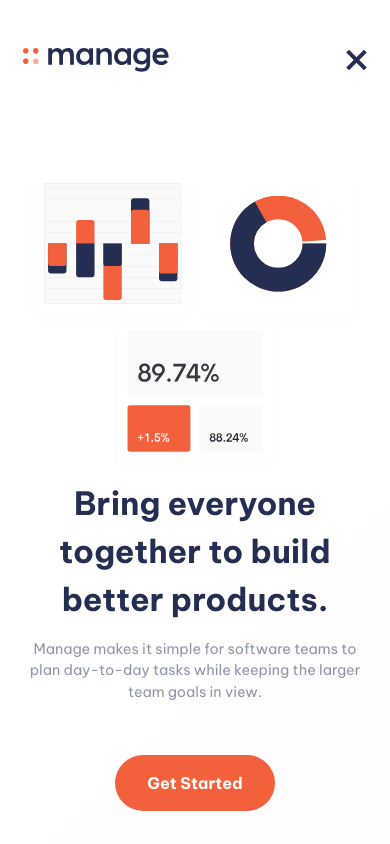
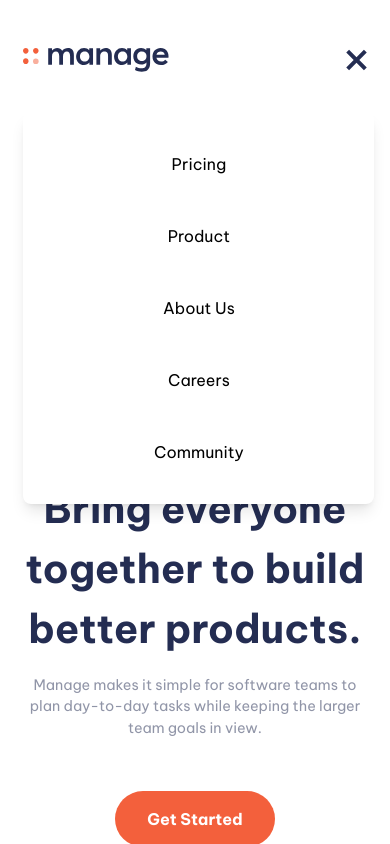
Before and after one commit to iRaYzEn/landing-page, a Next.js app: page / in a window 390 px wide. Both pictures are taken after a click on the button 354 px from the left and 60 px from the top of the page. Shown: the top 844 px of the page. Built offline with nearby package versions, Linux system fonts and the light colour scheme.

Commit message:
implementing the mobile header + i didn't know how to make the shadow

```diff
--- a/app/components/Header.tsx
+++ b/app/components/Header.tsx
@@ -5,6 +5,8 @@ import logo from "@/public/images/logo.svg"
 import iconHumb from "@/public/images/icon-hamburger.svg"
 import iconClose from "@/public/images/icon-close.svg"
 import { useState } from "react"
+import clsx from "clsx"
+
 
 export default function Header() {
     const [isClicked, setIsClicked] = useState(false)
@@ -13,8 +15,9 @@ export default function Header() {
     }
     return (
         <header className="mt-12">
-            <div className="wrapper flex justify-between items-center ">
-
+            <div className="wrapper">
+                <div className="flex justify-between  flex-col">
+                    <div className="flex justify-between items-center flex-1">
                         <Image src={logo} alt="logo " />
                         <nav className="hidden lg:block">
                             <ul className="flex gap-12">
@@ -36,13 +39,41 @@ export default function Header() {
                                 </li>
                             </ul>
                         </nav>
-                <button className="get-started hidden lg:block">Get Started</button>
-                <button className="lg:hidden block" onClick={handleClick}>
+                        <button className="get-started hidden lg:block cursor-pointer">Get Started</button>
+                        <button className="lg:hidden pointer-events-auto cursor-pointer block" onClick={handleClick}>
+
                             {
-                        isClicked ? <Image src={iconClose} alt="close icon" />
-                            : <Image src={iconHumb} alt="hamburger icon" />
+                                isClicked ? <Image className="cursor-pointer" src={iconClose} alt="close icon" />
+                                    : <Image className="cursor-pointer" src={iconHumb} alt="hamburger icon" />
                             }
                         </button>
+                    </div>
+
+                    <nav className={clsx(
+                        "bg-white mt-16 rounded-lg z-10 absolute w-[90%] shadow-lg",
+                        isClicked ? "block" : "hidden"
+
+                    )}>
+                        <ul className="flex gap-12 flex-col items-center m-10">
+                            <li>
+                                <Link href="#">Pricing</Link>
+                            </li>
+                            <li>
+                                <Link href="#">Product</Link>
+                            </li>
+                            <li>
+                                <Link href="#">About Us</Link>
+                            </li>
+
+                            <li>
+                                <Link href="#">Careers</Link>
+                            </li>
+                            <li>
+                                <Link href="#">Community</Link>
+                            </li>
+                        </ul>
+                    </nav>
+                </div>
             </div>
         </header>
     )
--- a/app/components/Hero.tsx
+++ b/app/components/Hero.tsx
@@ -6,7 +6,7 @@ export default function Hero() {
         <section className="section-gap">
             <div className="wrapper flex items-center justify-between flex-wrap-reverse lg:flex-nowrap">
                 <div className="text-center lg:text-left lg:w-[430px] mx-auto lg:mx-0">
-                    <h1 className="text-dark-blue text-[2rem] lg:text-[2.5rem] font-bold ">
+                    <h1 className="text-dark-blue font-bold text-[2.5rem]">
                         Bring everyone
                         together to build
                         better products.
@@ -17,7 +17,7 @@ export default function Hero() {
                     </p>
                     <button className="get-started mt-2 mx-auto">Get Started</button>
                 </div>
-                <Image className="mx-auto lg:mx-0 w-fit h-fit h-96" src={heroImage} alt="hero image" />
+                <Image className="mx-auto lg:mx-0 w-[30rem] z-0" src={heroImage} alt="hero image" />
             </div>
         </section>
     )
--- a/app/globals.css
+++ b/app/globals.css
@@ -3,11 +3,9 @@
 @tailwind utilities;
 
 body {
-    background-image: url("../public/images/bg-simplify-section-desktop.svg");
-    background-size: cover;
-    background-repeat: no-repeat;
     height: 100dvh;
     font-family: "Be Vietnam Pro", serif;
+    position: relative;
 }
 
 .wrapper {
@@ -26,6 +24,7 @@ body {
     padding-inline: 2em;
     border-radius: 3em;
     font-weight: 700;
+    cursor: pointer;
 }
 
 .get-started:hover {
--- a/app/page.tsx
+++ b/app/page.tsx
@@ -1,7 +1,6 @@
 import Hero from "./components/Hero"
 import About from "./components/About"
 import Footer from "./components/Footer";
-import Cursel from "./components/cursel";
 import Reviews from "./components/Reviews";
 import Start from "./components/Start"
 
```
Also changed, not shown: package.json (+5 -4 lines), 1 other file (tests, documents, lock files or other folders). Lines whose indentation alone changed are shown as unchanged.
